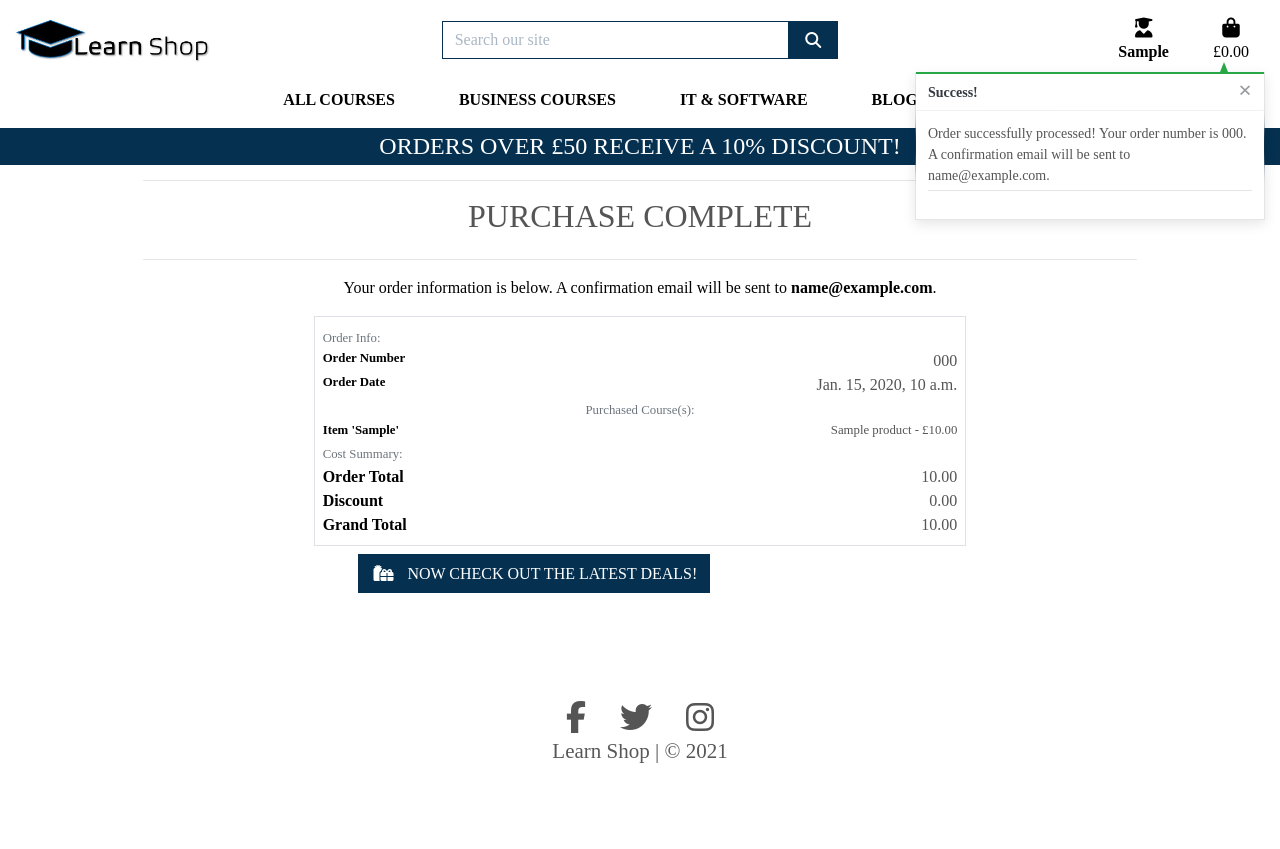
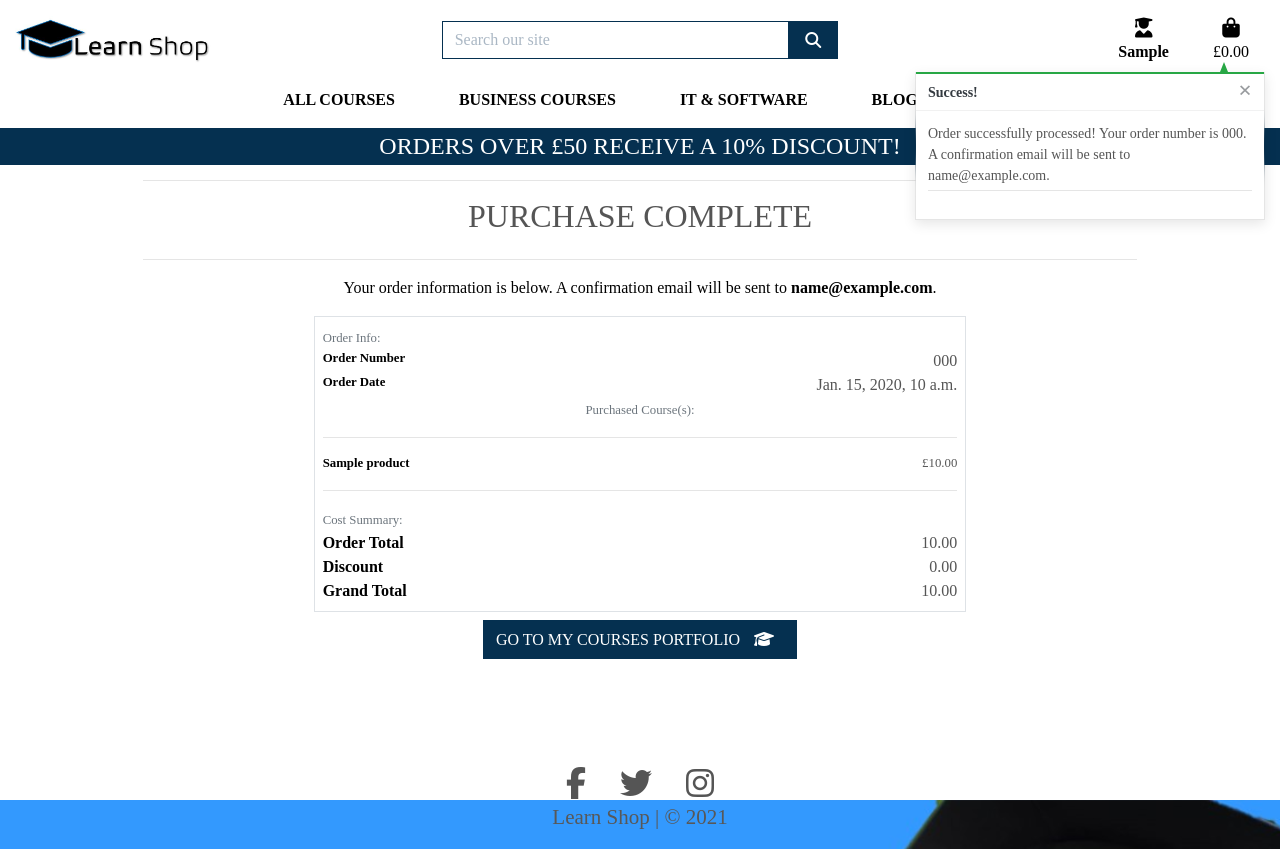
Before and after one commit to DanteHealy/Learn_Shop, a Django app: page /checkout/checkout_success/000 in a window 1280 px wide. Before the commit the page ends 763 px from the top, so only its background shows below. Run offline with Django 3.2, Linux system fonts and the light colour scheme; a user stored in the database is signed in; tables that the repository leaves empty hold one stand-in row (values such as "Sample post"); parts of the project's set-up code (start-up, migrations or seed data) failed here and were passed over; some libraries are stand-ins or nearby versions; some web fonts are replaced.

Commit message:
Update toasts, checkout success and profile content

```diff
--- a/checkout/templates/checkout/checkout_success.html
+++ b/checkout/templates/checkout/checkout_success.html
@@ -58,18 +58,18 @@
                         </div>
                     </div>
 
+                    <hr>
                     {% for item in order.lineitems.all %}
                     <div class="row">
                         <div class="col-12 col-md-4">
-                            <p class="small mb-0 text-black font-weight-bold">Item '{{ item.product.sku }}'</p>
+                            <p class="small mb-0 text-black font-weight-bold">{{ item.product.name }}</p>
                         </div>
                         <div class="col-12 col-md-8 text-md-right">
-                            <p class="small mb-0">{{ item.product.name }} - £{{ item.product.price }}</p>
+                            <p class="small mb-0">£{{ item.product.price }}</p>
                         </div>
                     </div>
+                    <hr>
                     {% endfor %}
-
-
 
                     <div class="row">
                         <div class="col">
@@ -107,22 +107,13 @@
             </div>
         </div>
         <div class="row">
-			<div class="col-12 col-lg-7 text-right">
-                {% if from_profile %}
-                    <a href="{% url 'profile' %}" class="btn btn-blue rounded-0 my-2">
-                        <span class="icon mr-2">
-                            <i class="fas fa-angle-left"></i>
-                        </span>
-                        <span class="text-uppercase">Back to Profile</span>
-                    </a>
-                {% else %}
-                    <a href="{% url 'products' %}?category=new_arrivals,deals,clearance" class="btn btn-blue rounded-0 my-2">
-                        <span class="icon mr-2">
-                            <i class="fas fa-gifts"></i>
-                        </span>
-                        <span class="text-uppercase">Now check out the latest deals!</span>
-                    </a>
-                {% endif %}
+			<div class="col-12 text-center">
+                <a href="{% url 'profile' %}" class="btn btn-blue rounded-0 my-2">
+                    <span class="text-uppercase">Go to my courses portfolio</span>
+                    <span class="icon mx-2">
+                        <i class="fas fa-graduation-cap"></i>
+                    </span>
+                </a>
 			</div>
 		</div>
     </div>
--- a/products/templates/products/product_detail.html
+++ b/products/templates/products/product_detail.html
@@ -37,7 +37,7 @@
                             </a>
                         </p>
                     {% endif %}
-                    <small class="text-muted"><i class="fas fa-users mr-1"></i>{{ product.enrolled }}</small>
+                    <small class="text-muted"><i class="fas fa-graduation-cap mr-1"></i>{{ product.enrolled }}</small>
                     {% if product.rating %}
                         <small class="text-muted"><i class="fas fa-star mr-1"></i>{{ product.rating }} / 5</small>
                     {% else %}
--- a/profiles/templates/profiles/profile.html
+++ b/profiles/templates/profiles/profile.html
@@ -34,7 +34,7 @@
                                 <th scope="col" class="border-0 p-2 px-3">Course Details</th>
                                 <th scope="col" class="border-0 p-2 px-3"></th>
                                 <th scope="col" class="border-0 p-2 px-3">Course Link</th>
-                                <th scope="col" class="border-0 p-2 px-3">Ammount Paid</th>
+                                <th scope="col" class="border-0 p-2 px-3">Cost</th>
                                 <th scope="col" class="border-0 p-2 px-3">Date Purchased</th>
                             </tr>
                         </thead>
--- a/templates/includes/toasts/toast_success.html
+++ b/templates/includes/toasts/toast_success.html
@@ -36,12 +36,12 @@
             <div class="row">
                 <div class="col">
                     <strong><p class="mt-3 mb-1 text-black">
-                        Total{% if free_delivery_delta > 0 %} (Exc. delivery){% endif %}:
+                        Subtotal (Exc. discount):
                         <span class="float-right">£{{ total|floatformat:2 }}</span>
                     </p></strong>
-                    {% if free_delivery_delta > 0 %}
+                    {% if discount_delta > 0 %}
                         <p class="mb-0 p-2 bg-warning shadow-sm text-black text-center">
-                            Spend <strong>£{{ free_delivery_delta }}</strong> more to get free next day delivery!
+                            Spend <strong>£{{ discount_delta }}</strong> more to get a discount!
                         </p>
                     {% endif %}
                     <a href="{% url 'view_bag' %}" class="btn btn-blue btn-block rounded-0">
```
Also changed, not shown: README.md.
